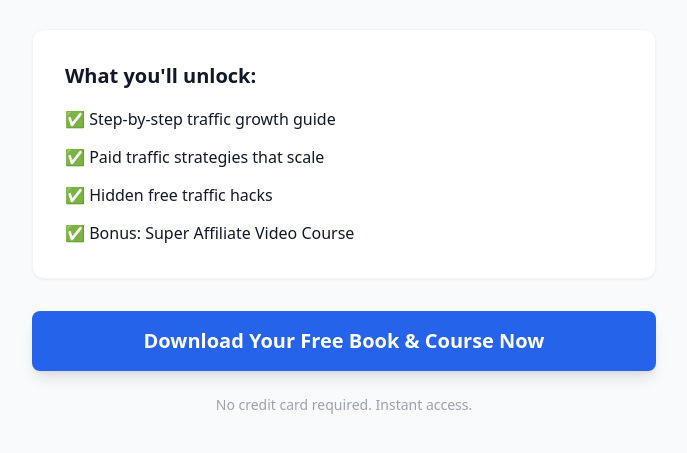
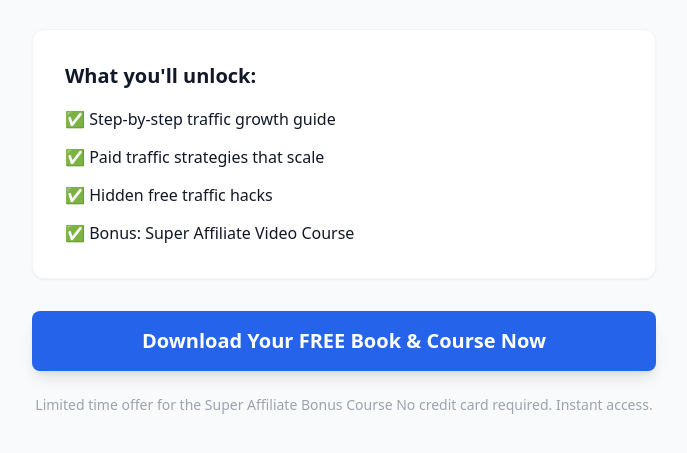
Before and after one commit to morjinapaul89-star/digital-marketing, a plain HTML site: page index.html in a window 1280 px wide. Shown: the part 211-664 px from the top of the page, without its empty margins (296-983 px from the left). Drawn offline with nearby package versions, Linux system fonts and the light colour scheme.

Commit message:
Update button text to emphasize 'FREE'

```diff
--- a/index.html
+++ b/index.html
@@ -47,10 +47,11 @@
         <a href="https://www.digistore24.com/redir/512445/hansiangfoo2254/"
            id="cta-button"
            class="block w-full text-center bg-blue-600 text-white font-bold py-4 rounded-lg text-xl hover:bg-blue-700 transition duration-300 shadow-lg">
-           Download Your Free Book & Course Now
+           Download Your FREE Book & Course Now
         </a>
 
         <p class="text-sm text-gray-400 mt-6 text-center">
+            Limited time offer for the Super Affiliate Bonus Course
             No credit card required. Instant access.
         </p>
     </div>
```
